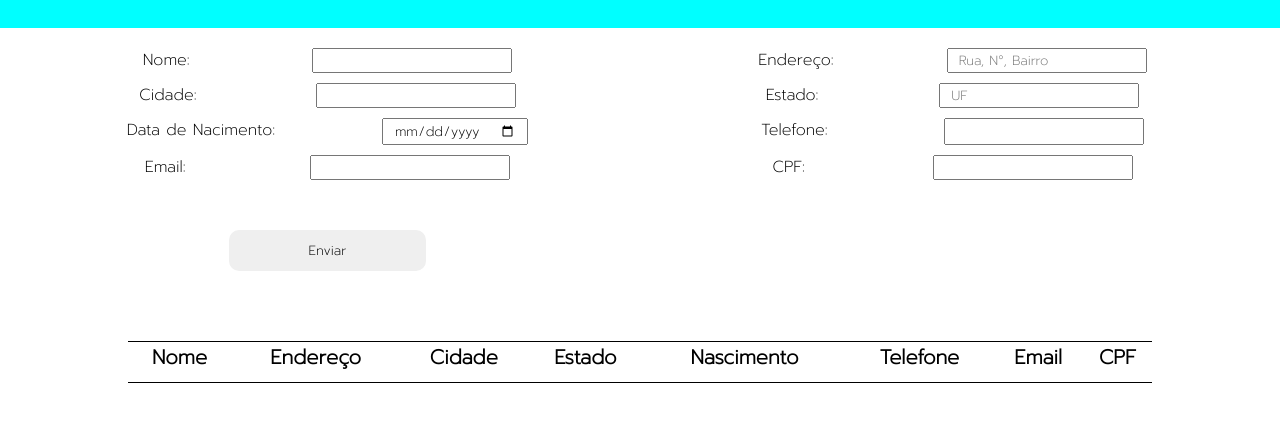
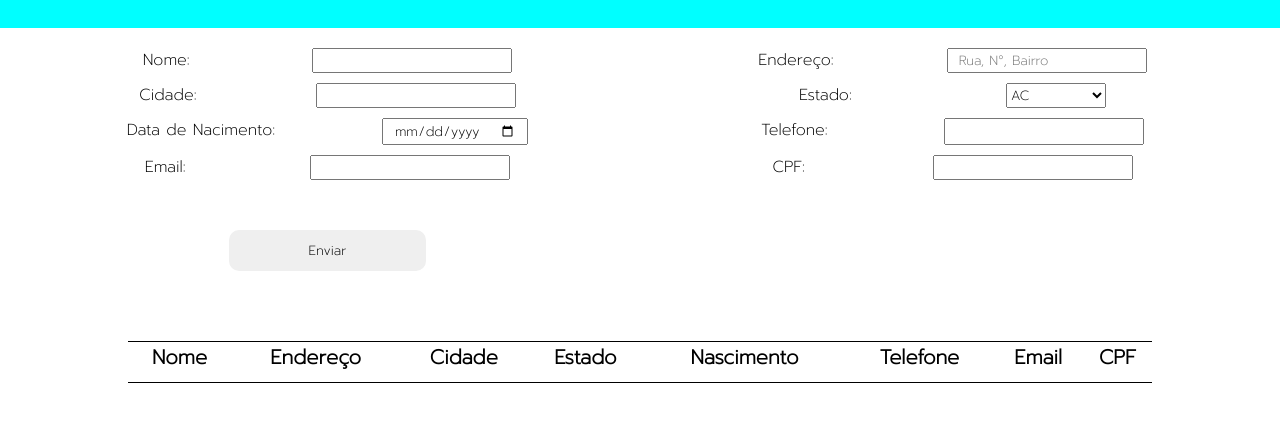
Before and after one commit to Rodjfreitas/Cadastro-Clientes, a plain HTML site: page index.html in a window 1280 px wide. Shown: the part 72-494 px from the top of the page. Drawn offline with Linux system fonts and the light colour scheme; a web font is replaced by a local one.

Commit message:
feat: validação de ufs em lista

```diff
--- a/css/estilo.css
+++ b/css/estilo.css
@@ -65,4 +65,9 @@ table{
 table tr td{
   padding-bottom: 10px;
 
+
 }
+
+#state{
+  width: 100px;
+}
--- a/index.html
+++ b/index.html
@@ -36,7 +36,35 @@
       </div>
       <div>
         <p>Estado:</p>
-        <input type="text" class="state" placeholder="UF">
+        <select name="state" id="state">
+          <option value="AC">AC</option>
+          <option value="AL">AL</option>
+          <option value="AP">AP</option>
+          <option value="AM">AM</option>
+          <option value="BA">BA</option>
+          <option value="CE">CE</option>
+          <option value="DF">DF</option>
+          <option value="ES">ES</option>
+          <option value="GO">GO</option>
+          <option value="MA">MA</option>
+          <option value="MT">MT</option>
+          <option value="MS">MS</option>
+          <option value="MG">MG</option>
+          <option value="PA">PA</option>
+          <option value="PB">PB</option>
+          <option value="PR">PR</option>
+          <option value="PE">PE</option>
+          <option value="PI">PI</option>
+          <option value="RJ">RJ</option>
+          <option value="RN">RN</option>
+          <option value="RS">RS</option>
+          <option value="RO">RO</option>
+          <option value="RR">RR</option>
+          <option value="SC">SC</option>
+          <option value="SP">SP</option>
+          <option value="SE">SE</option>
+          <option value="TO">TO</option>
+        </select>
       </div>
       <div>
         <p>Data de Nacimento:</p>
--- a/js/ambiente.js
+++ b/js/ambiente.js
@@ -1,7 +1,7 @@
 let nome = document.querySelector('.name')
 let endereco = document.querySelector('.adress')
 let cidade = document.querySelector('.city')
-let estado = document.querySelector('.state')
+let estado = document.querySelector('#state')
 let nascimento = document.querySelector('.birth')
 let telefone = document.querySelector('.phone')
 let email = document.querySelector('.mail')
@@ -18,11 +18,17 @@ function verifield(n,a,c,s,b,p,e,f){
 
 }
 
+
+
 function cadastro(){
   if(verifield(nome.value.length, endereco.value.length, cidade.value.length, estado.value.length, nascimento.value.length, telefone.value.length, email.value.length, cpf.value.length)){
     alert('Existem campos que não foram preenchidos!')
   }else{
+
+
     valores.push(nome.value, endereco.value, cidade.value, estado.value, nascimento.value, telefone.value, email.value, cpf.value )
+
+
 
     let linha = document.createElement('tr')
 
```
